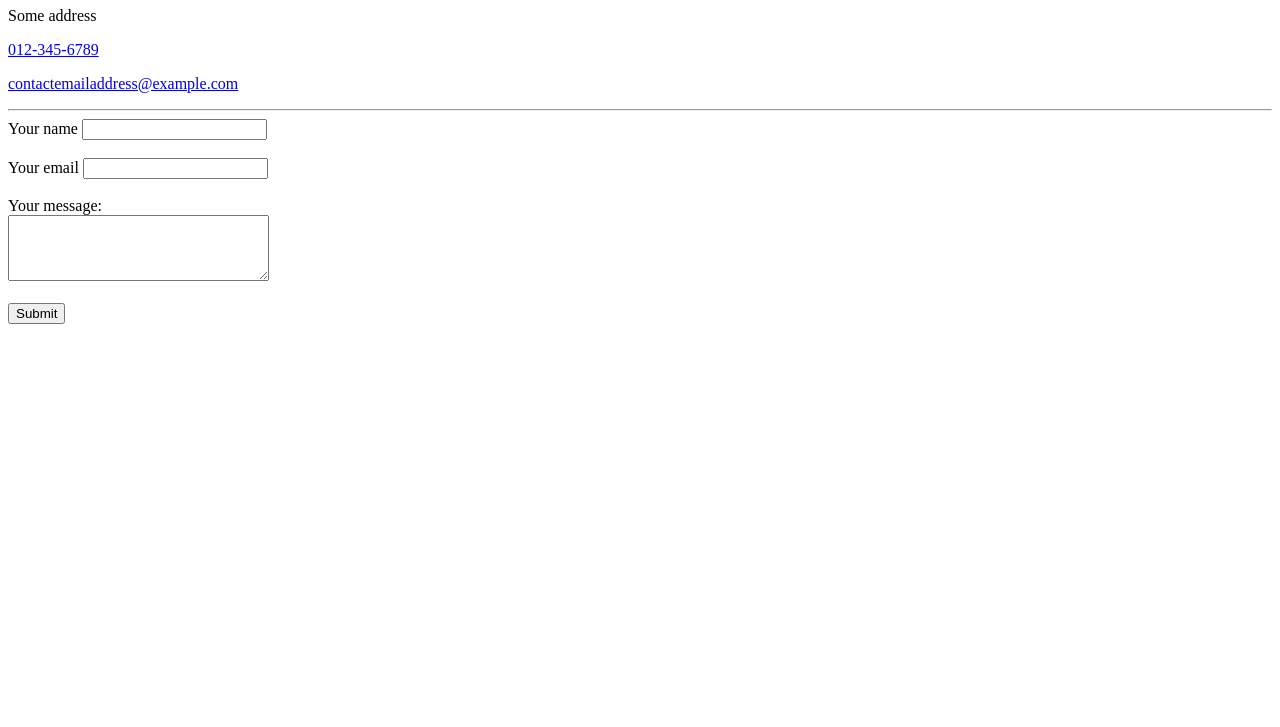
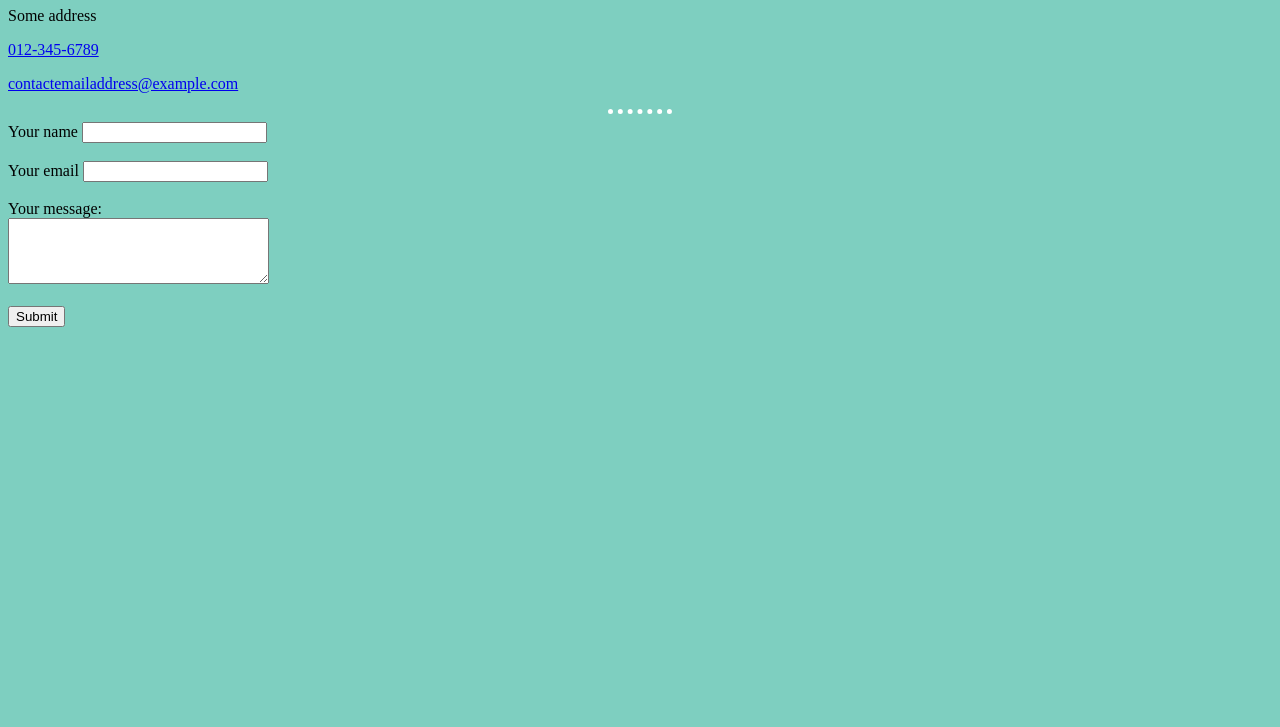
Before and after one commit to ConstantinLiviu/The-Complete-2022-Web-Development-Bootcamp, a plain HTML site: page Section 2 - HTML&CSS Personal Page/contact.html in a window 1280 px wide. Shown: the part 73-800 px from the top of the page. Drawn offline with Linux system fonts and the light colour scheme.

Commit message:
added basic css

```diff
--- a/Section 2 - HTML&CSS Personal Page/contact.html
+++ b/Section 2 - HTML&CSS Personal Page/contact.html
@@ -5,6 +5,7 @@
     <meta http-equiv="X-UA-Compatible" content="IE=edge" />
     <meta name="viewport" content="width=device-width, initial-scale=1.0" />
     <title>Contact me</title>
+    <link rel="stylesheet" href="style.css" />
   </head>
   <body>
     <h1>Contact details</h1>
--- a/Section 2 - HTML&CSS Personal Page/style.css
+++ b/Section 2 - HTML&CSS Personal Page/style.css
@@ -0,0 +1,15 @@
+body {
+  background-color: #7ecfc0;
+}
+
+img {
+  width: 100px;
+}
+
+hr {
+  border-style: dotted none none;
+  border-color: white;
+  border-width: 5px;
+  height: 0;
+  width: 5%;
+}
```
Also changed, not shown: Section 2 - HTML&CSS Personal Page/htmlchallenge.html (+1 -0 lines), Section 2 - HTML&CSS Personal Page/index.html (+2 -6 lines).
